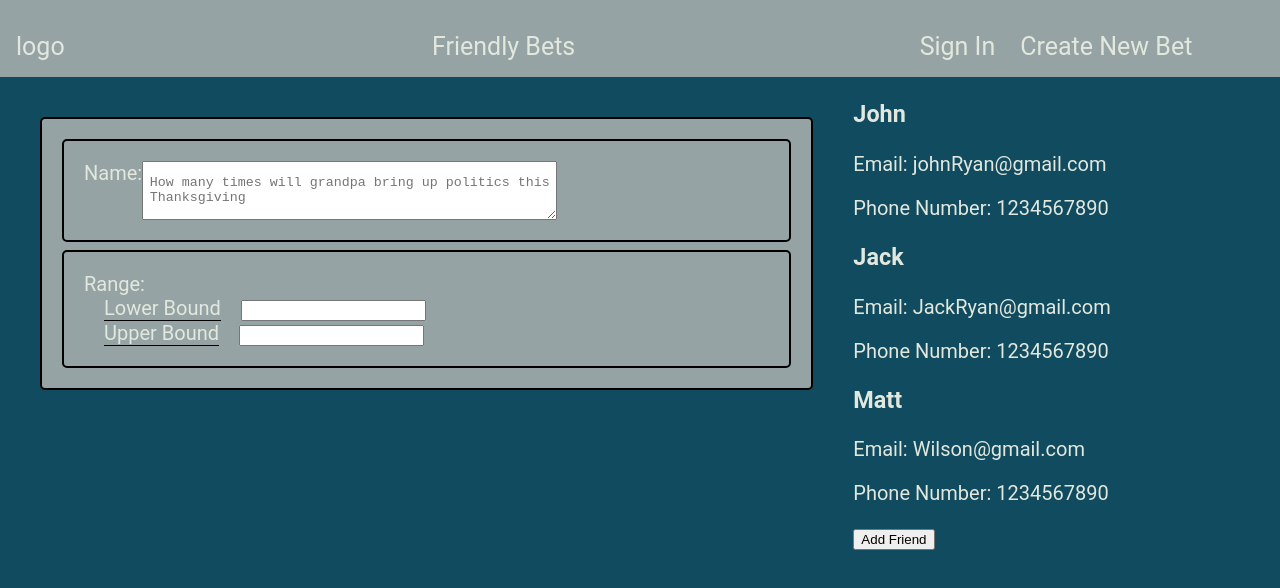
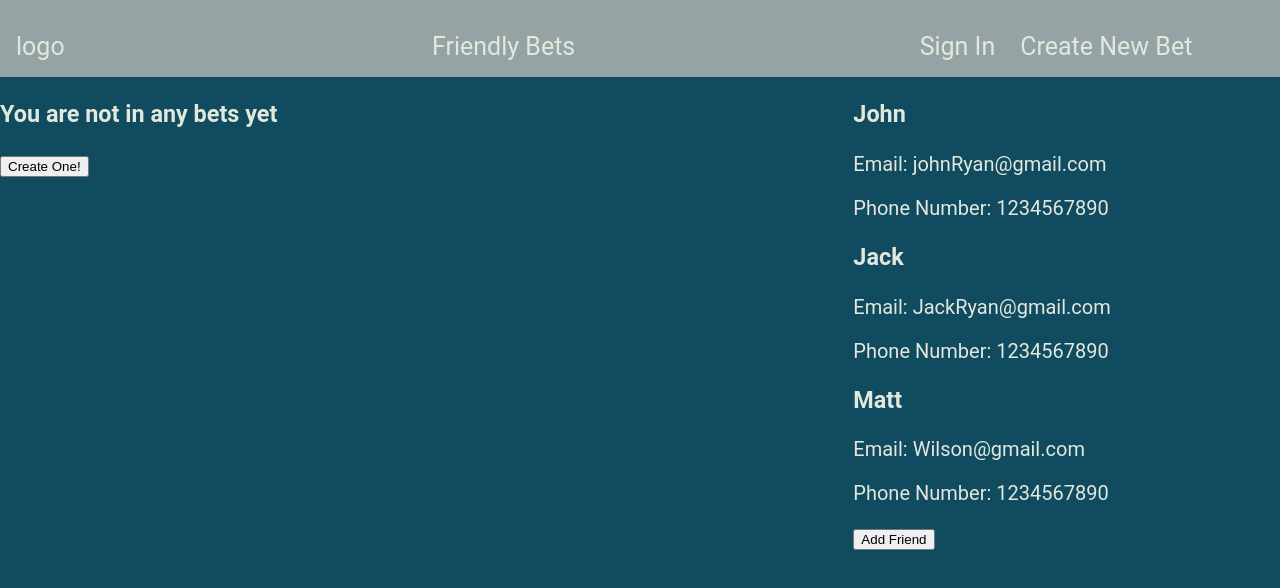
Before and after one commit to ThisisJackRyan/Friendly-Betting, a React (Create React App) app: page /Friendly-Betting/NewBet in a window 1280 px wide. Shown: the top 588 px of the page. Built offline with nearby package versions, Linux system fonts and the light colour scheme.

Commit message:
reorganized directory

```diff
--- a/src/App.css
+++ b/src/App.css
@@ -160,9 +160,6 @@ body{
   padding:1em;
   font-size: 1.5em;
 }
-.addFiendForm label span{
-
-}
 
 .disable{
   background-color: darkgray;
--- /dev/null
+++ b/src/Components/Bets/DisplayAllBets.jsx
@@ -0,0 +1,30 @@
+import React from 'react';
+import { useState } from 'react';
+
+
+const DisplayAllBets = () => {
+
+    const [json, setJson] = useState("")
+    const [display, setDisplay] = useState(false)
+
+    const addJson = (newJson) => {
+
+    }
+  return (
+    <div>
+      {json === "" ? (
+        <div>
+          <h3>You are not in any bets yet</h3>
+          <button>Create One!</button>
+
+        </div>
+      ) : (
+        <div>
+          <h3>There are bets!</h3>
+        </div>
+      ) }
+    </div>
+  );
+}
+
+export default DisplayAllBets;
--- a/src/Components/NewBet.jsx
+++ b/src/Components/Bets/NewBet.jsx
@@ -1,5 +1,6 @@
 import CreateNewBet from "./CreateNewBet";
-import Players from "./Players";
+import Players from "./Players/Players";
+import DisplayAllBets from "./DisplayAllBets";
 
 
 
@@ -7,7 +8,7 @@ const NewBet = () => {
     return (
         <div className="flex ">
             <div className="x2">
-                <CreateNewBet />
+                <DisplayAllBets />
             </div>
             <div className="x1">
                 <Players />
--- a/src/Components/SignIn.jsx
+++ b/src/Components/SignInPage/SignIn.jsx
@@ -1,5 +1,5 @@
 import { useEffect, useState } from "react";
-import { auth } from "../Config/firebase-config";
+import { auth } from "../../Config/firebase-config";
 import { createUserWithEmailAndPassword, signOut } from "firebase/auth";
 import { Link } from "react-router-dom";
 
--- a/src/Components/MainPages/Welcome.jsx
+++ b/src/Components/Welcome.jsx
@@ -1,6 +1,6 @@
 import React from 'react';
 import { useState, useEffect } from 'react';
-import { auth } from "../../Config/firebase-config";
+import { auth } from "../Config/firebase-config";
 import { Link } from "react-router-dom";
 
 
```
Also changed, not shown: src/App.js (+4 -4 lines), src/Components/Bets/CreateNewBet.jsx (renamed from src/Components/CreateNewBet.jsx), src/Components/Bets/Players/AddFriend.jsx (renamed from src/Components/AddFriend.jsx), src/Components/Bets/Players/Players.jsx (renamed from src/Components/Players.jsx), src/Components/SignInPage/CreateAccount.jsx (renamed from src/Components/CreateAccount.jsx).
